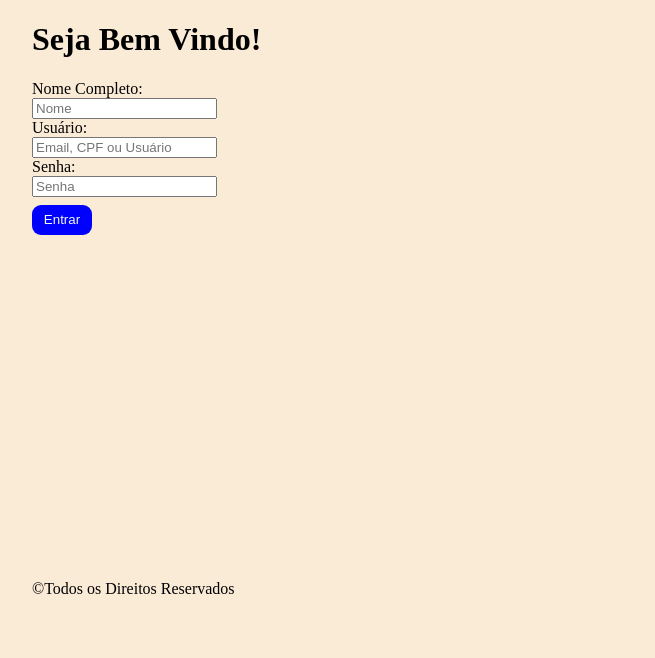
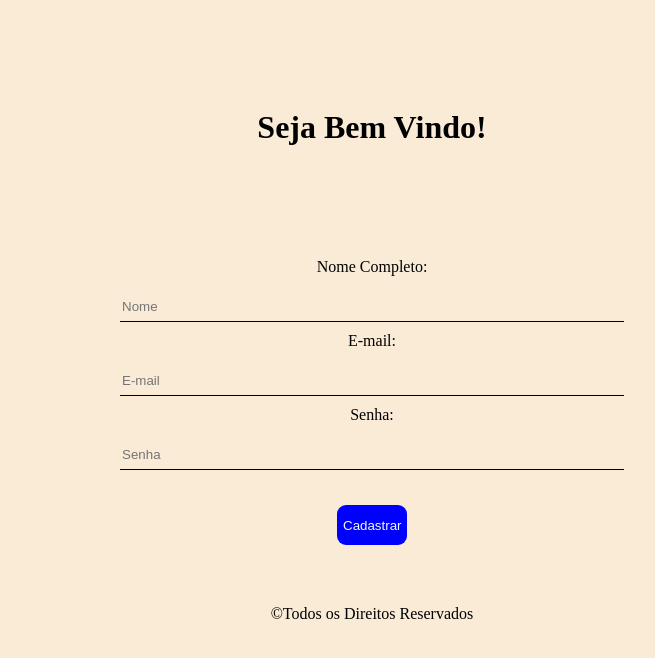
Before and after one commit to Tarcio2020/desafio_Html_Formulario_Ebac, a plain HTML site: page index.html in a window 1280 px wide. Shown: the whole page, without its empty margins (276-931 px from the left). Drawn offline with Linux system fonts and the light colour scheme.

Commit message:
correçãoParaEbac

```diff
--- a/index.html
+++ b/index.html
@@ -8,28 +8,28 @@
     <link rel="stylesheet" href="style.css">
 </head>
 <body>
-<header>
-    <h1>Seja Bem Vindo!</h1>
-</header>
+    <header>
+        <h1>Seja Bem Vindo!</h1>
+    </header>
     <form class="formulario">
         <div>
             <label for="nome">Nome Completo:</label> <br>
-        <input type="text" placeholder="Nome"> <br>
+            <input type="text" placeholder="Nome"> <br>
         </div>
         <div>
-            <label for="Usuário">Usuário:</label><br>
-        <input type="text" placeholder="Email, CPF ou Usuário"> <br>
+            <label for="email">E-mail:</label><br>
+            <input type="email" placeholder="E-mail"><br>
         </div>
         <div>
             <label for="password">Senha:</label><br>
-            <input type="password" placeholder="Senha" /> <br>
-            <button>Entrar</button>
+            <input type="password" placeholder="Senha" /><br>
+            <button>Cadastrar</button>
         </div>
 
+        <footer id="footer">
+            &copy;Todos os Direitos Reservados
+        </footer>
 
     </form>
-    <footer id="footer">
-        &copy;Todos os Direitos Reservados
-    </footer>
 </body>
 </html>
--- a/style.css
+++ b/style.css
@@ -1,27 +1,49 @@
 body {
     height: 600px;
-    width: 1100px;
+    width: 100%;
     background-color: antiquewhite;
 }
 
+header{
 
-div, header, footer{
-    display: block;
-    margin-top: auto;
-    margin-left: auto;
-    width: 100vh;
+    align-items: center;
+    text-align: center;
+    height: 170px;
+    padding-top: 80px;
 }
 
 .formulario {
-    height: 500px;
+    height: 180px;
+    display: flexbox;
+    align-items: center;
+    text-align: center
+
+
 }
-
+input {
+    border: none;
+    width: 500px;
+    border-bottom: solid 1px black;
+    background-color: antiquewhite;
+    height: 28px;
+    margin-top: 15px;
+    margin-bottom: 10px;
+}
+label {
+    margin-top: 18px;
+}
 button {
     background-color: rgb(0, 0, 255);
     border: none;
     color: aliceblue;
     border-radius: 9px;
     margin-top: 8px;
-    height: 30px;
-    width: 60px;
+    height: 40px;
+    width: 70px;
+    margin-top: 25px;
+    cursor: pointer;
 }
+
+footer {
+    margin-top: 60px;
+}
```
Also changed, not shown: 1 other file.
